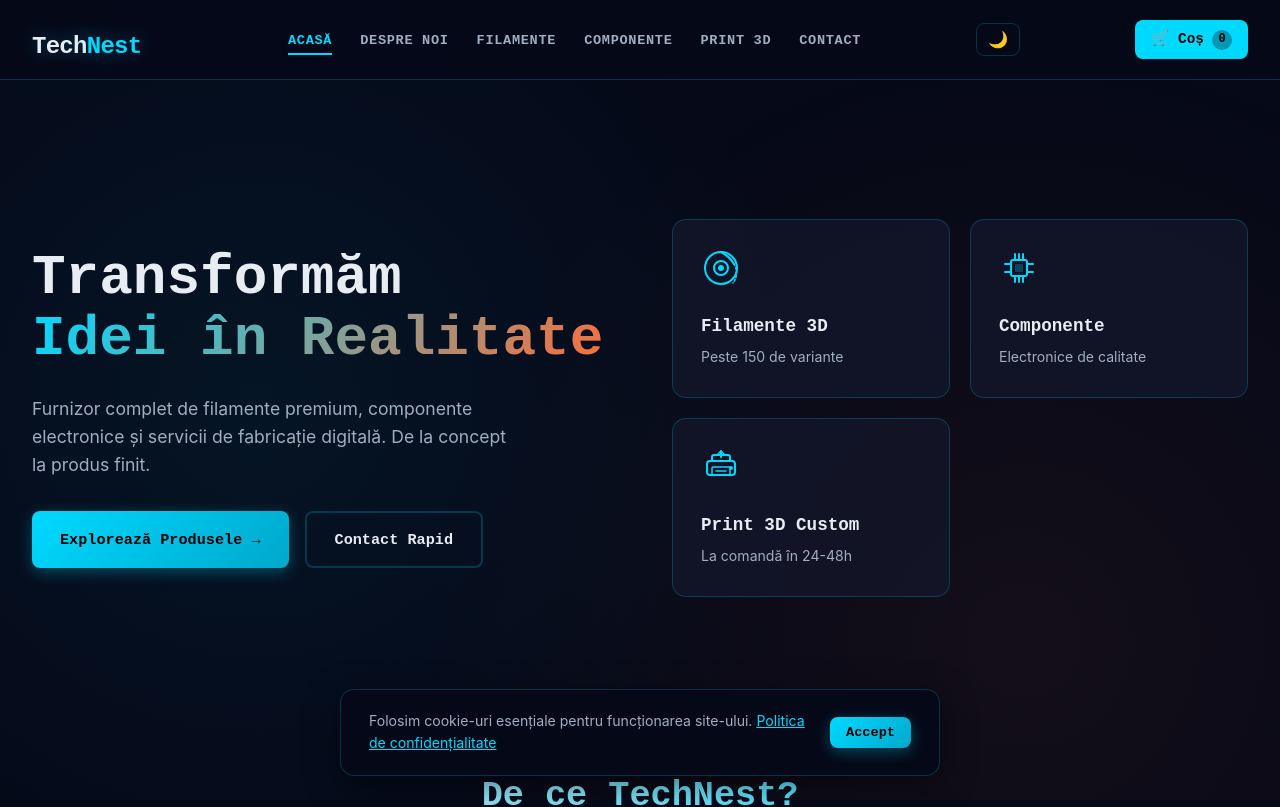
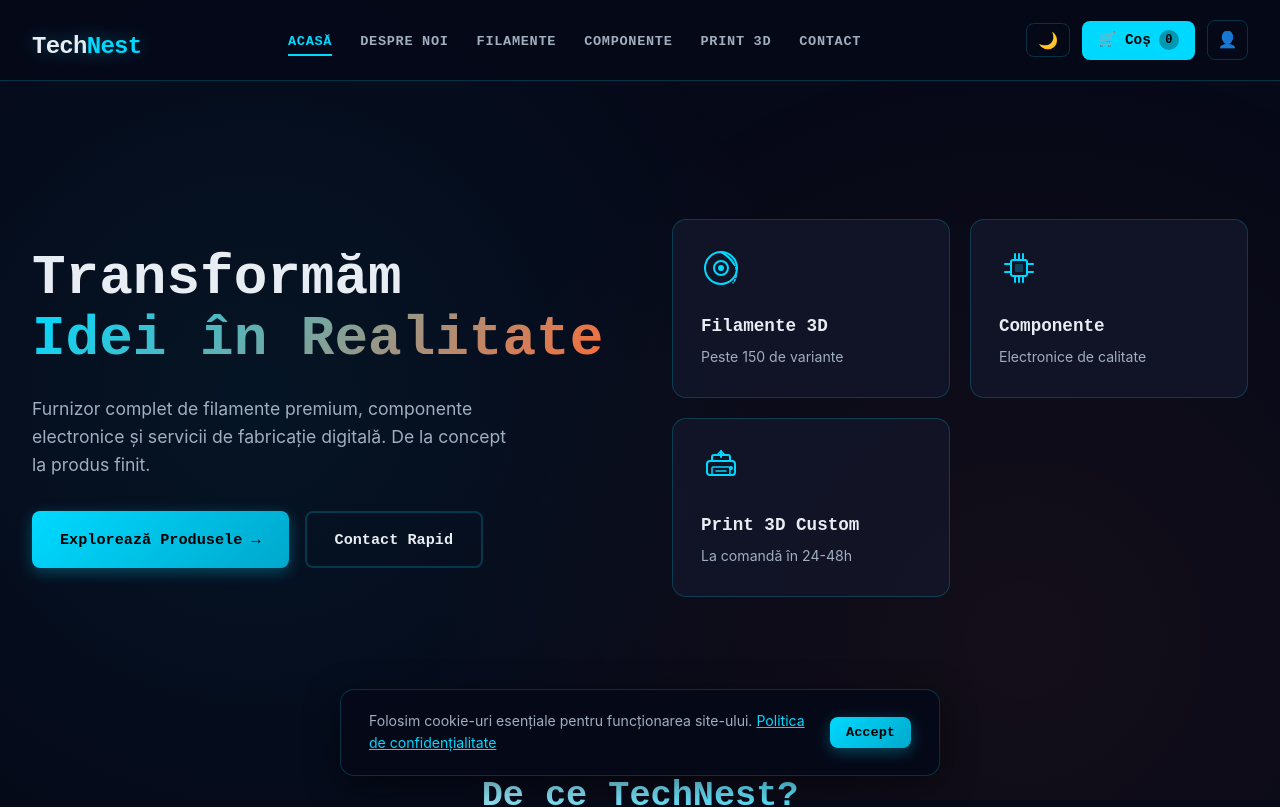
Before and after one commit to raz18bene/raul, a Next.js app: page / in a window 1280 px wide. Shown: the top 807 px of the page. Built offline with nearby package versions, Linux system fonts and the light colour scheme.

Commit message:
modificari

```diff
--- a/src/app/globals.css
+++ b/src/app/globals.css
@@ -1114,3 +1114,55 @@ body::before {
 
 /* ── Selection ── */
 ::selection { background: rgba(0,217,255,0.2); color: var(--text-primary); }
+
+/* ── Navbar right side groups ── */
+.nav-right {
+  display: flex;
+  align-items: center;
+  gap: 0.75rem;
+}
+
+.mobile-nav-right {
+  display: none;
+  align-items: center;
+  gap: 0.5rem;
+}
+
+.admin-btn {
+  background: none;
+  border: 1px solid var(--border);
+  border-radius: 8px;
+  padding: 0.4rem 0.6rem;
+  color: var(--text-secondary);
+  font-size: 1rem;
+  cursor: pointer;
+  text-decoration: none;
+  transition: border-color 0.2s, color 0.2s;
+  display: flex;
+  align-items: center;
+}
+.admin-btn:hover {
+  border-color: var(--primary);
+  color: var(--primary);
+}
+
+@media (max-width: 1024px) {
+  .nav-links { display: none !important; }
+  .nav-right { display: none !important; }
+  .mobile-nav-right { display: flex !important; }
+  .main-nav {
+    padding: 1rem 1.25rem 1rem 8rem !important;
+  }
+}
+
+@media (max-width: 480px) {
+  .main-nav {
+    padding: 1rem 1rem 1rem 7rem !important;
+  }
+  .logo-corner {
+    top: 1.25rem !important;
+    left: 1rem !important;
+  }
+  .logo-text { font-size: 1.2rem !important; }
+  .cart-btn { font-size: 0.8rem !important; padding: 0.4rem 0.6rem !important; }
+}
--- a/src/components/layout/Navbar.tsx
+++ b/src/components/layout/Navbar.tsx
@@ -22,6 +22,7 @@ export default function Navbar() {
 
   return (
     <>
+      {/* Logo - fixed top left */}
       <div className="logo-corner">
         <Link href="/" className="logo-text">
           Tech<span className="logo-accent">Nest</span>
@@ -30,78 +31,88 @@ export default function Navbar() {
 
       <nav className="main-nav">
         <div className="nav-container">
+          {/* Desktop links */}
           <ul className="nav-links">
             {links.map(l => (
               <li key={l.href}>
-                <Link
-                  href={l.href}
-                  className={`nav-link ${pathname === l.href ? 'active' : ''}`}
-                >
+                <Link href={l.href} className={`nav-link ${pathname === l.href ? 'active' : ''}`}>
                   {l.label}
                 </Link>
               </li>
             ))}
           </ul>
 
-          <button
-            className="theme-btn"
-            onClick={toggle}
-            title="Schimbă tema"
-            aria-label="Toggle theme"
-          >
+          {/* Desktop right side */}
+          <div className="nav-right">
+            <button className="theme-btn" onClick={toggle} title="Schimbă tema" aria-label="Toggle theme">
               {theme === 'dark' ? '🌙' : '☀️'}
             </button>
+            <Link href="/checkout" className="cart-btn">
+              🛒 Coș <span className="cart-count">{count}</span>
+            </Link>
+            <Link href="/admin" className="admin-btn" title="Admin Panel">
+              👤
+            </Link>
+          </div>
 
+          {/* Mobile: theme + cart + hamburger */}
+          <div className="mobile-nav-right">
+            <button className="theme-btn" onClick={toggle} aria-label="Toggle theme">
+              {theme === 'dark' ? '🌙' : '☀️'}
+            </button>
             <Link href="/checkout" className="cart-btn">
-            🛒 Coș
-            <span className="cart-count">{count}</span>
+              🛒 <span className="cart-count">{count}</span>
             </Link>
-
-          <button
-            className="hamburger"
-            onClick={() => setMenuOpen(o => !o)}
-            aria-label="Menu"
-          >
+            <button className="hamburger" onClick={() => setMenuOpen(o => !o)} aria-label="Menu">
               <span />
               <span />
               <span />
             </button>
           </div>
+        </div>
       </nav>
 
-      {/* Mobile menu */}
+      {/* Mobile menu overlay */}
       {menuOpen && (
         <div
           style={{
-            position: 'fixed',
-            top: 0, left: 0, right: 0, bottom: 0,
-            background: 'var(--bg-overlay)',
-            zIndex: 998,
-            display: 'flex',
-            flexDirection: 'column',
-            paddingTop: '6rem',
-            paddingLeft: '2rem',
-            gap: '0.5rem',
+            position: 'fixed', top: 0, left: 0, right: 0, bottom: 0,
+            background: 'var(--bg-overlay)', zIndex: 1000,
+            display: 'flex', flexDirection: 'column',
+            paddingTop: '5rem', paddingLeft: '2rem', paddingRight: '2rem',
+            gap: '0.25rem',
           }}
+        >
+          <button
             onClick={() => setMenuOpen(false)}
-        >
+            style={{ position: 'absolute', top: '1.5rem', right: '1.5rem', background: 'none', border: 'none', color: 'var(--text-primary)', fontSize: '1.5rem', cursor: 'pointer' }}
+          >✕</button>
           {links.map(l => (
             <Link
               key={l.href}
               href={l.href}
+              onClick={() => setMenuOpen(false)}
               style={{
-                fontFamily: 'var(--font-display)',
-                fontSize: '1.2rem',
-                fontWeight: 600,
+                fontFamily: 'var(--font-display)', fontSize: '1.2rem', fontWeight: 600,
                 color: pathname === l.href ? 'var(--primary)' : 'var(--text-primary)',
-                textDecoration: 'none',
-                padding: '0.75rem 0',
+                textDecoration: 'none', padding: '0.9rem 0',
                 borderBottom: '1px solid var(--border-subtle)',
               }}
             >
               {l.label}
             </Link>
           ))}
+          <Link
+            href="/admin"
+            onClick={() => setMenuOpen(false)}
+            style={{
+              fontFamily: 'var(--font-display)', fontSize: '1.2rem', fontWeight: 600,
+              color: 'var(--text-secondary)', textDecoration: 'none', padding: '0.9rem 0',
+              borderBottom: '1px solid var(--border-subtle)',
+            }}
+          >
+            👤 Admin Panel
+          </Link>
         </div>
       )}
     </>
```
Lines whose indentation alone changed are shown as unchanged.
